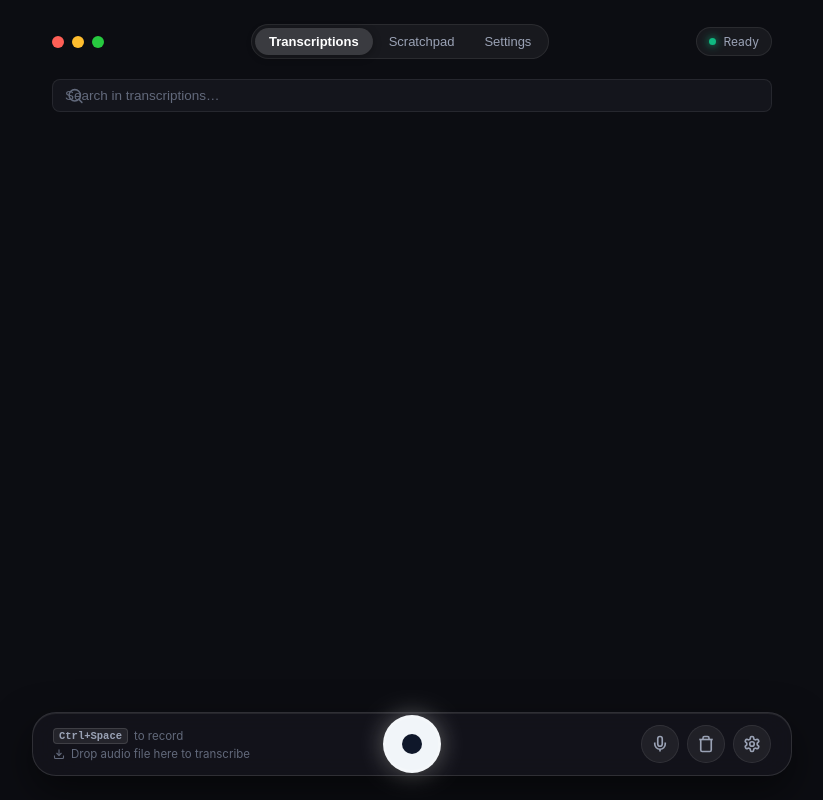
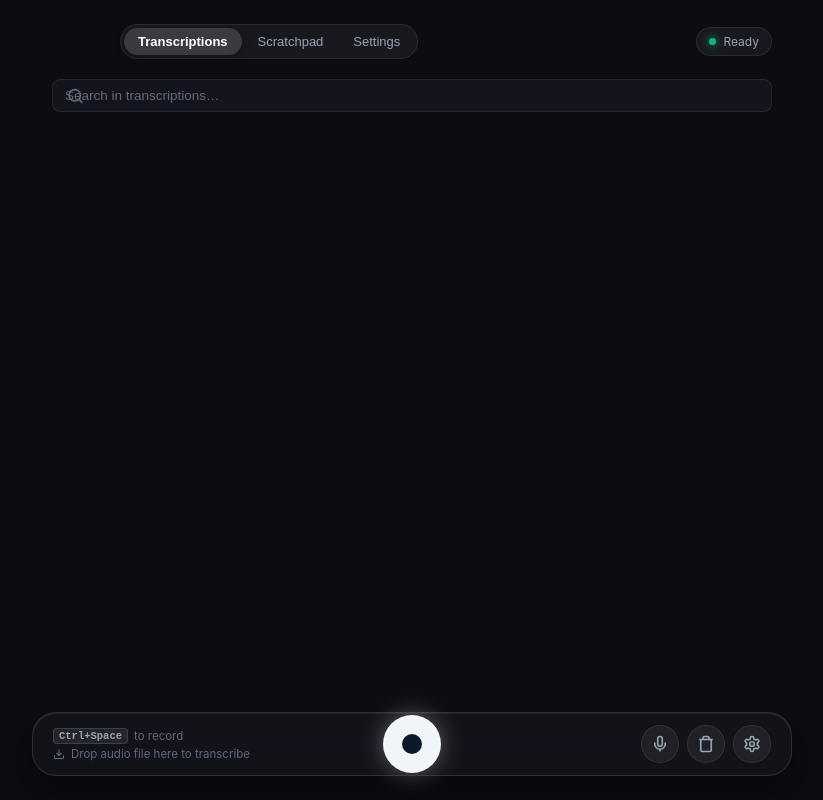
Before and after one commit to Mani212005/Bolo, a plain HTML site: page src/ui/app.html in a window 1280 px wide. Shown: the whole page, without its empty margins (228-1051 px from the left). Drawn offline with Linux system fonts and the light colour scheme; no server answers.

Commit message:
fix(ui): remove duplicate decorative dots and kill popup on bolo exit

```diff
--- a/src/ui/app.html
+++ b/src/ui/app.html
@@ -45,19 +45,12 @@
     justify-content: space-between;
     margin-bottom: 20px;
     gap: 16px;
+    padding-left: 68px; /* Offset for native macOS traffic lights */
+    -webkit-app-region: drag;
   }
-  .window-dots {
-    display: flex;
-    gap: 8px;
+  .nav-tabs, .status-pill, input, button, select, textarea, .card, .bottom-bar {
+    -webkit-app-region: no-drag;
   }
-  .dot-ctrl {
-    width: 12px;
-    height: 12px;
-    border-radius: 50%;
-  }
-  .dot-close { background: #ff5f56; }
-  .dot-min { background: #ffbd2e; }
-  .dot-max { background: #27c93f; }
 
   .nav-tabs {
     display: flex;
@@ -634,12 +627,6 @@
 
   <!-- Header -->
   <header class="header">
-    <div class="window-dots">
-      <div class="dot-ctrl dot-close"></div>
-      <div class="dot-ctrl dot-min"></div>
-      <div class="dot-ctrl dot-max"></div>
-    </div>
-
     <!-- Navigation Tabs -->
     <nav class="nav-tabs">
       <button class="nav-tab active" data-tab="history">Transcriptions</button>
@@ -1117,7 +1104,7 @@
           } else {
             container.innerHTML = `
               <div class="audio-player-box">
-                <audio controls autoplay src="/api/audio?id=${encodeURIComponent(audioId)}"></audio>
+                <audio controls autoplay src="/api/audio?id=${encodeURIComponent(audioId)}" onended="this.closest('.card').querySelector('.play-audio-btn').classList.remove('playing')" onerror="toast('Audio recording unavailable for this older entry'); this.closest('.audio-player-box').remove();"></audio>
               </div>
             `;
             audioBtn.classList.add("playing");
```
Also changed, not shown: 1 other file.
